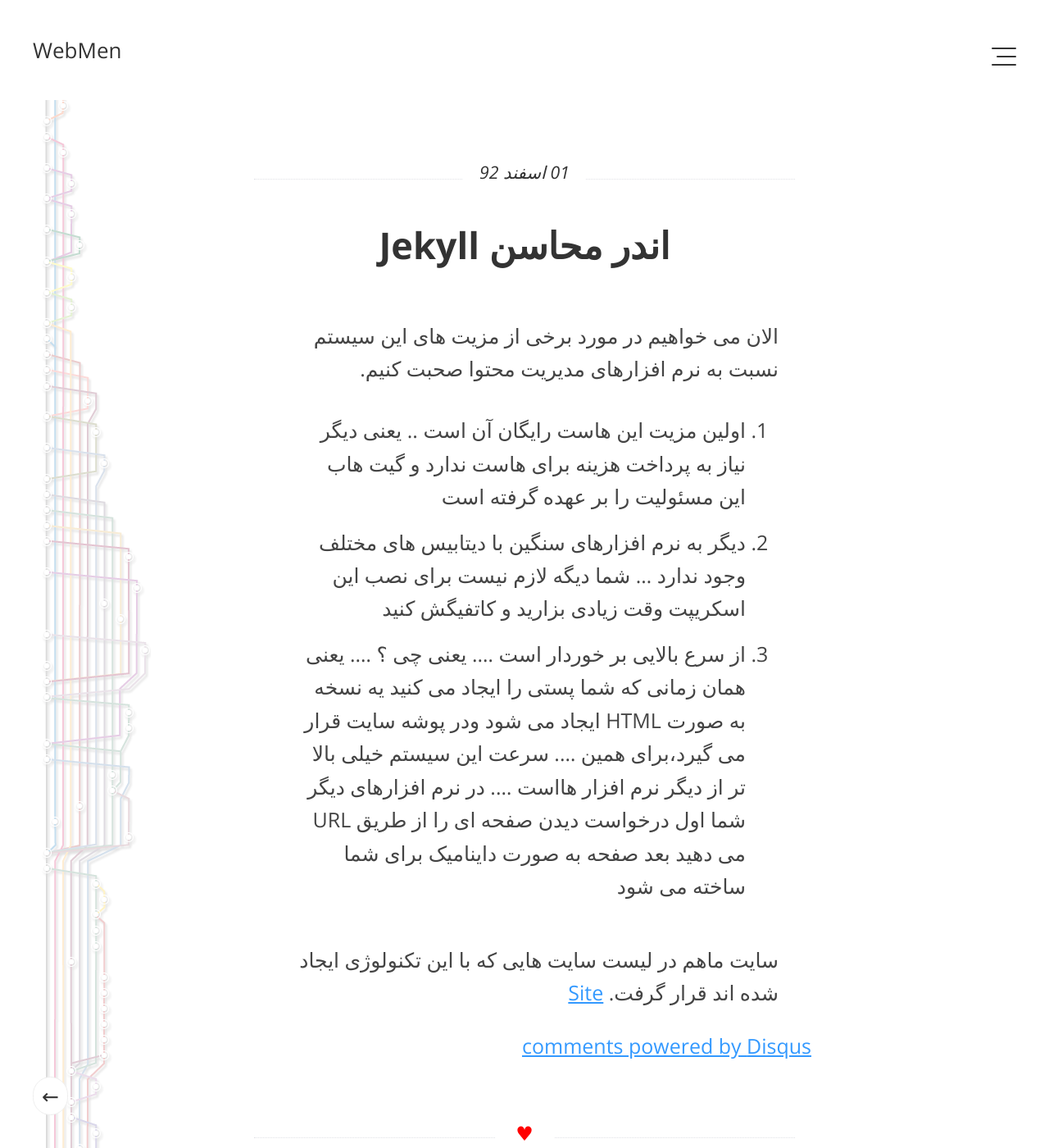
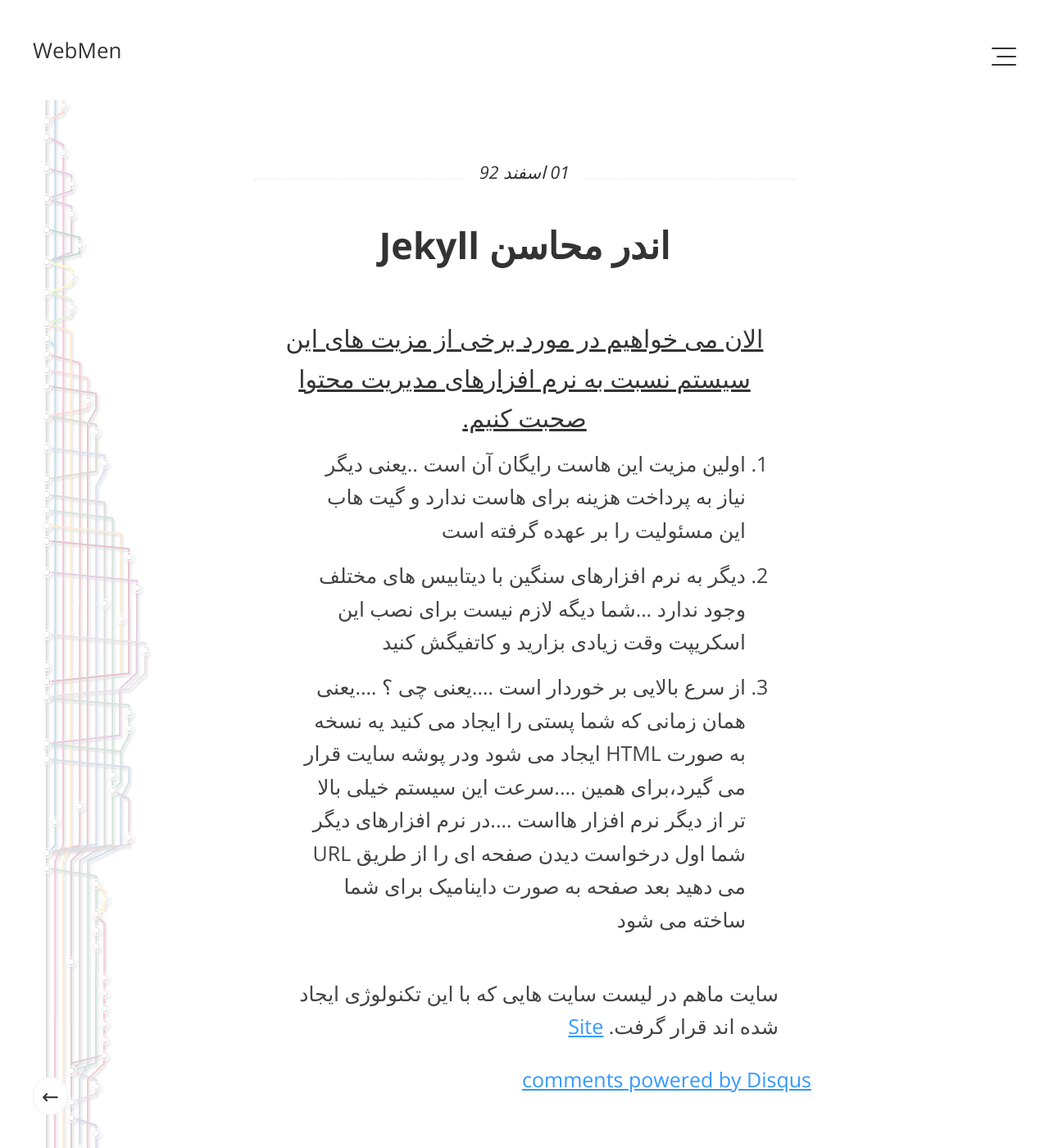
Before and after one commit to ALYREZA/blog, a Jekyll site: the page built from _posts/2014-02-20-a-little-about-jekyll.markdown, in a window 1280 px wide and 1400 px high. Shown: the whole window at 82% size. Built offline with Jekyll 4.4.1, drawn with Linux system fonts in a browser that asks for light colours; Markdown is read by kramdown in place of the engine named in the settings; comment, search, counter and statistics services are not loaded.

```diff
--- a/_posts/2014-02-20-a-little-about-jekyll.markdown
+++ b/_posts/2014-02-20-a-little-about-jekyll.markdown
@@ -6,15 +6,15 @@ comment: true
 keyword: "jekyll,مزیت های جیکیل,about jekyll"
 tarikh: "01 اسفند 92"
 ---
-الان می خواهیم در مورد برخی از مزیت های این سیستم نسبت به نرم افزارهای مدیریت محتوا صحبت کنیم.
+####الان می خواهیم در مورد برخی از مزیت های این سیستم نسبت به نرم افزارهای مدیریت محتوا صحبت کنیم.
 1. اولین مزیت این  هاست رایگان آن است
-.. یعنی دیگر نیاز به پرداخت هزینه برای هاست ندارد و گیت هاب این مسئولیت را بر عهده گرفته است
+..یعنی دیگر نیاز به پرداخت هزینه برای هاست ندارد و گیت هاب این مسئولیت را بر عهده گرفته است
 2. دیگر به نرم افزارهای سنگین با دیتابیس های مختلف وجود ندارد
-... شما دیگه لازم نیست برای نصب این اسکریپت وقت زیادی بزارید و کاتفیگش کنید
+...شما دیگه لازم نیست برای نصب این اسکریپت وقت زیادی بزارید و کاتفیگش کنید
 3. از سرع بالایی بر خوردار است
-.... یعنی چی ؟
-.... یعنی همان زمانی که شما پستی را ایجاد می کنید یه نسخه به صورت HTML ایجاد می شود ودر پوشه سایت قرار می گیرد،برای همین .... سرعت این سیستم خیلی بالا تر از دیگر نرم افزار هااست
-.... در نرم افزارهای دیگر شما اول درخواست دیدن صفحه ای را از طریق URL می دهید بعد صفحه به صورت داینامیک برای شما ساخته می شود
+....یعنی چی ؟
+....یعنی همان زمانی که شما پستی را ایجاد می کنید یه نسخه به صورت HTML ایجاد می شود ودر پوشه سایت قرار می گیرد،برای همین ....سرعت این سیستم خیلی بالا تر از دیگر نرم افزار هااست
+....در نرم افزارهای دیگر شما اول درخواست دیدن صفحه ای را از طریق URL می دهید بعد صفحه به صورت داینامیک برای شما ساخته می شود
 
 سایت ماهم در لیست سایت هایی که با این تکنولوژی ایجاد شده اند قرار گرفت.
 [Site](https://github.com/jekyll/jekyll/wiki/sites)
```
